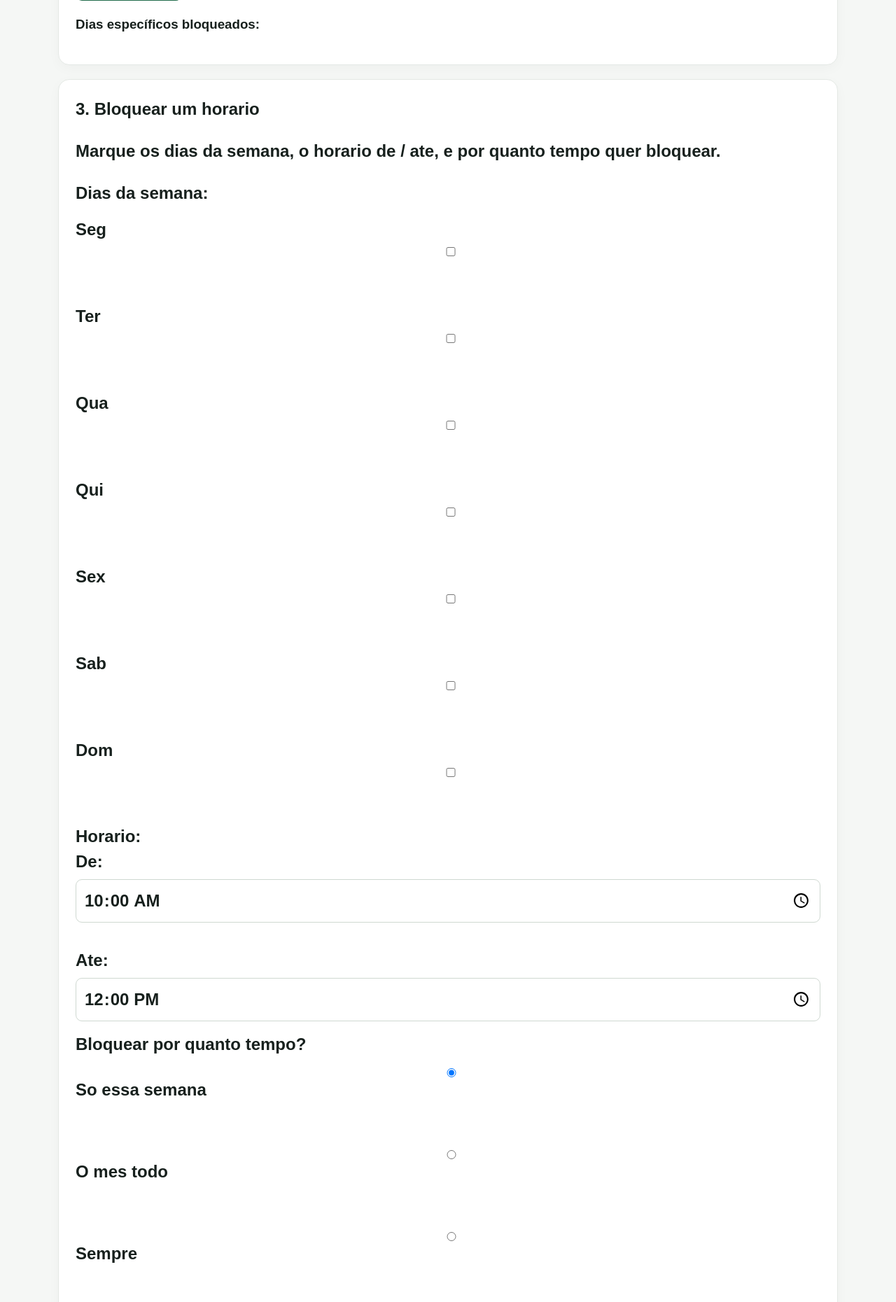
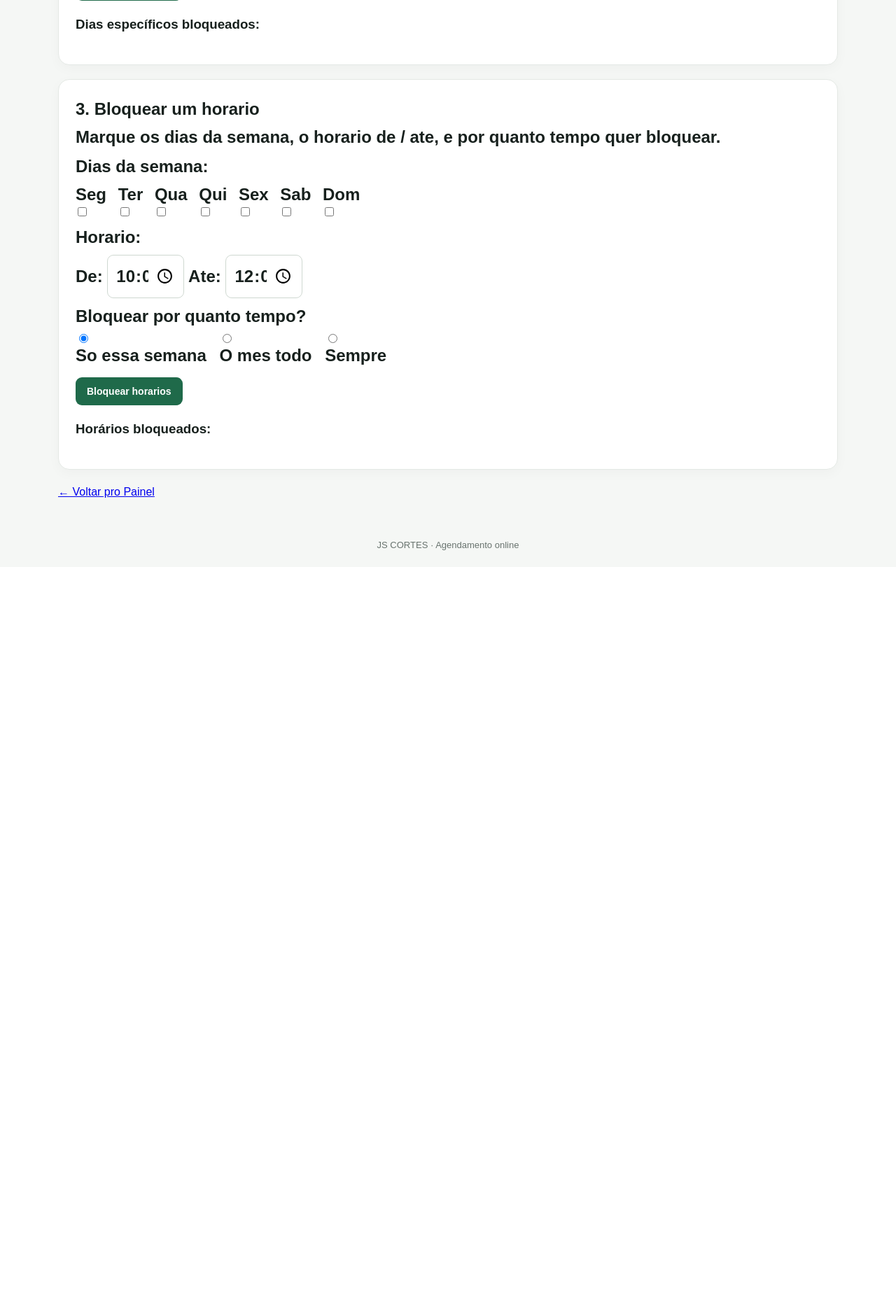
Before and after one commit to johns001960/JS_CORTES, a Flask app: page /admin/calendario in a window 1280 px wide. Shown: the part 1059-2919 px from the top of the page at 70% size. After the commit the page ends 1845 px from the top, so only its background shows below. Run offline with Flask 3, Linux system fonts and the light colour scheme; a user stored in the database is signed in; data that the repository does not hold is empty.

Commit message:
fix11 bloco 3 compacto e botao

```diff
--- a/templates/admin_calendar.html
+++ b/templates/admin_calendar.html
@@ -28,28 +28,30 @@
 {% endif %}{% endfor %}
 </section>
 <section class="panel"><h2>3. Bloquear um horario
-<p>Marque os dias da semana, o horario de / ate, e por quanto tempo quer bloquear.</p>
+<p style="margin:4px 0;">Marque os dias da semana, o horario de / ate, e por quanto tempo quer bloquear.</p>
 
-Dias da semana:<br>
-<label>Seg <input type="checkbox" name="blocked_weekdays" value="0"></label><br>
-<label>Ter <input type="checkbox" name="blocked_weekdays" value="1"></label><br>
-<label>Qua <input type="checkbox" name="blocked_weekdays" value="2"></label><br>
-<label>Qui <input type="checkbox" name="blocked_weekdays" value="3"></label><br>
-<label>Sex <input type="checkbox" name="blocked_weekdays" value="4"></label><br>
-<label>Sab <input type="checkbox" name="blocked_weekdays" value="5"></label><br>
-<label>Dom <input type="checkbox" name="blocked_weekdays" value="6"></label><br>
-
-<div style="margin:15px 0;">
-  <b>Horario:</b><br>
-  De: <input type="time" name="hora_inicio" value="10:00"><br>
-  Ate: <input type="time" name="hora_fim" value="12:00">
+<p style="margin:6px 0 4px 0;">Dias da semana:</p>
+<div style="margin:0 0 8px 0;">
+  <label style="display:inline-block; margin:0 10px 4px 0;">Seg <input type="checkbox" name="blocked_weekdays" value="0" style="width:auto; margin:0 0 0 3px; vertical-align:middle;"></label>
+  <label style="display:inline-block; margin:0 10px 4px 0;">Ter <input type="checkbox" name="blocked_weekdays" value="1" style="width:auto; margin:0 0 0 3px; vertical-align:middle;"></label>
+  <label style="display:inline-block; margin:0 10px 4px 0;">Qua <input type="checkbox" name="blocked_weekdays" value="2" style="width:auto; margin:0 0 0 3px; vertical-align:middle;"></label>
+  <label style="display:inline-block; margin:0 10px 4px 0;">Qui <input type="checkbox" name="blocked_weekdays" value="3" style="width:auto; margin:0 0 0 3px; vertical-align:middle;"></label>
+  <label style="display:inline-block; margin:0 10px 4px 0;">Sex <input type="checkbox" name="blocked_weekdays" value="4" style="width:auto; margin:0 0 0 3px; vertical-align:middle;"></label>
+  <label style="display:inline-block; margin:0 10px 4px 0;">Sab <input type="checkbox" name="blocked_weekdays" value="5" style="width:auto; margin:0 0 0 3px; vertical-align:middle;"></label>
+  <label style="display:inline-block; margin:0 10px 4px 0;">Dom <input type="checkbox" name="blocked_weekdays" value="6" style="width:auto; margin:0 0 0 3px; vertical-align:middle;"></label>
 </div>
 
-<div style="margin:15px 0;">
+<div style="margin:8px 0;">
+  <b>Horario:</b><br>
+  De: <input type="time" name="hora_inicio" value="10:00" style="width:110px; display:inline-block;">
+  Ate: <input type="time" name="hora_fim" value="12:00" style="width:110px; display:inline-block;">
+</div>
+
+<div style="margin:8px 0;">
   <b>Bloquear por quanto tempo?</b><br>
-  <label><input type="radio" name="duracao_bloco3" value="essa_semana" checked> So essa semana</label><br>
-  <label><input type="radio" name="duracao_bloco3" value="mes_todo"> O mes todo</label><br>
-  <label><input type="radio" name="duracao_bloco3" value="sempre"> Sempre</label><br>
+  <label style="display:inline-block; margin:0 12px 4px 0;"><input type="radio" name="duracao_bloco3" value="essa_semana" checked style="width:auto; vertical-align:middle;"> So essa semana</label>
+  <label style="display:inline-block; margin:0 12px 4px 0;"><input type="radio" name="duracao_bloco3" value="mes_todo" style="width:auto; vertical-align:middle;"> O mes todo</label>
+  <label style="display:inline-block; margin:0 12px 4px 0;"><input type="radio" name="duracao_bloco3" value="sempre" style="width:auto; vertical-align:middle;"> Sempre</label>
 </div>
 
 <input type="hidden" name="action" value="block_weekday_time">
```
